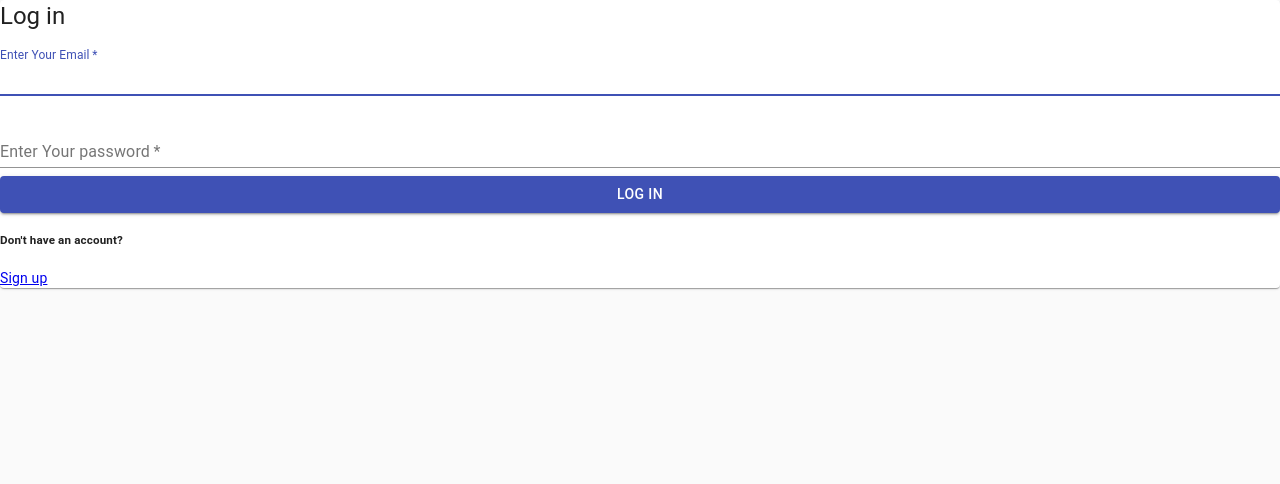
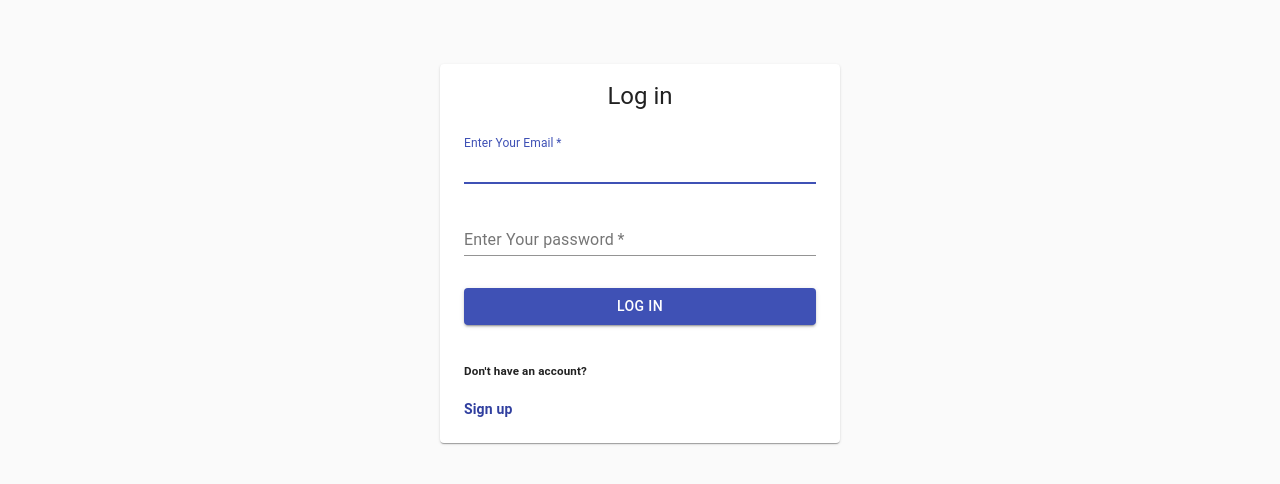
Before and after one commit to ShivamSainier/React-Chat-App, a React (Create React App) app: page /login in a window 1280 px wide. Shown: the top 484 px of the page. Built offline with nearby package versions, Linux system fonts and the light colour scheme; the HTML template or start-up script is replaced by a standard one.

Commit message:
Add Styling

```diff
--- a/src/login/Style.js
+++ b/src/login/Style.js
@@ -0,0 +1,42 @@
+const styles = theme => ({
+    main: {
+      width: 'auto',
+      display: 'block', // Fix IE 11 issue.
+      marginLeft: theme.spacing.unit * 3,
+      marginRight: theme.spacing.unit * 3,
+      [theme.breakpoints.up(400 + theme.spacing.unit * 3 * 2)]: {
+        width: 400,
+        marginLeft: 'auto',
+        marginRight: 'auto',
+      },
+    },
+    paper: {
+      marginTop: theme.spacing.unit * 8,
+      display: 'flex',
+      flexDirection: 'column',
+      alignItems: 'center',
+      padding: `${theme.spacing.unit * 2}px ${theme.spacing.unit * 3}px ${theme.spacing.unit * 3}px`,
+    },
+    form: {
+      width: '100%',
+      marginTop: theme.spacing.unit,
+    },
+    submit: {
+      marginTop: theme.spacing.unit * 3,
+    },
+    hasAccountHeader: {
+      width: '100%'
+    },
+    logInLink: {
+      width: '100%',
+      textDecoration: 'none',
+      color: '#303f9f',
+      fontWeight: 'bolder'
+    },
+    errorText: {
+      color: 'red',
+      textAlign: 'center'
+    }
+  });
+
+  export default styles;
--- a/src/signup/style.js
+++ b/src/signup/style.js
@@ -27,7 +27,7 @@ const styles = theme => ({
     hasAccountHeader: {
       width: '100%'
     },
-    logInLink: {
+    signUpLink: {
       width: '100%',
       textDecoration: 'none',
       color: '#303f9f',
```
